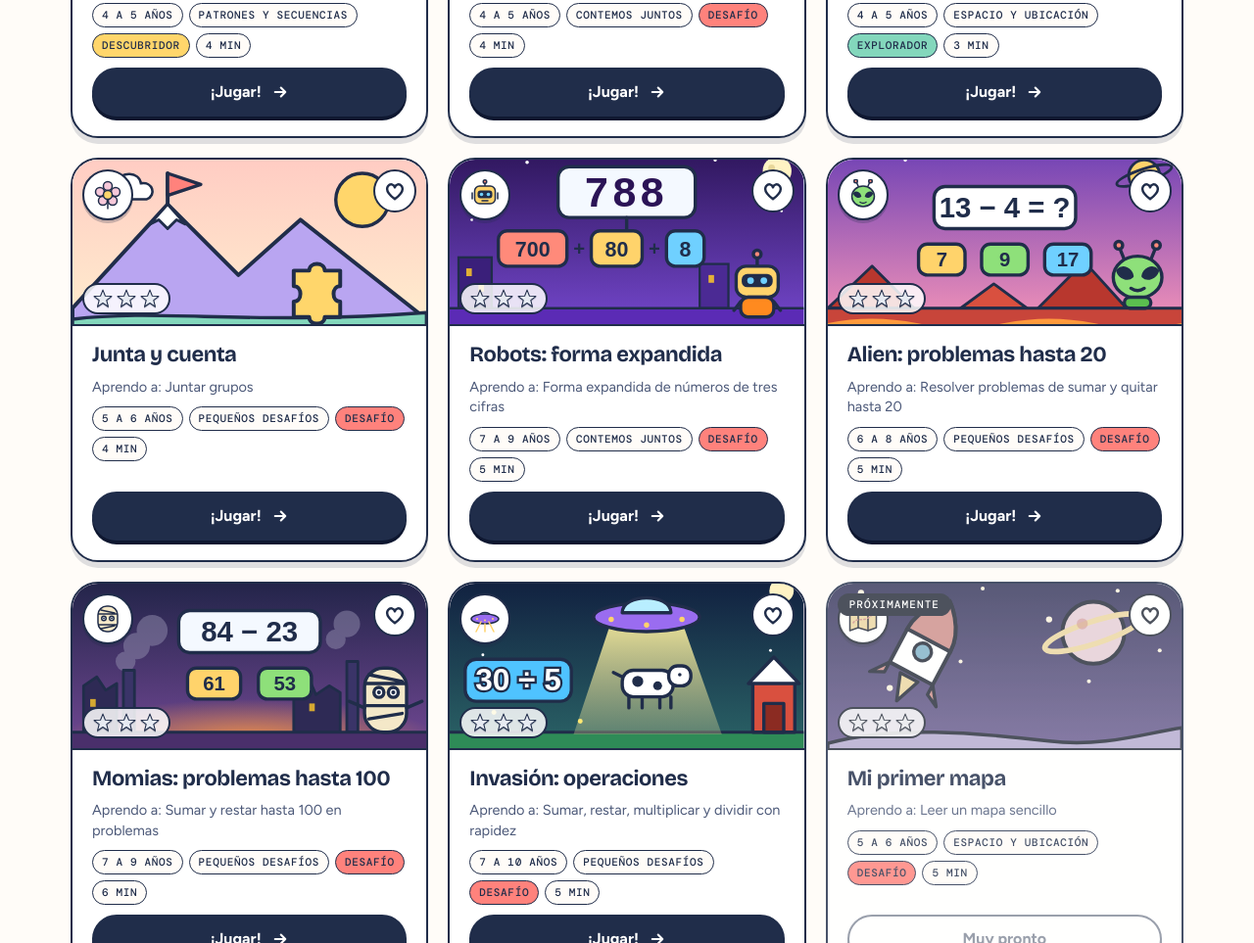
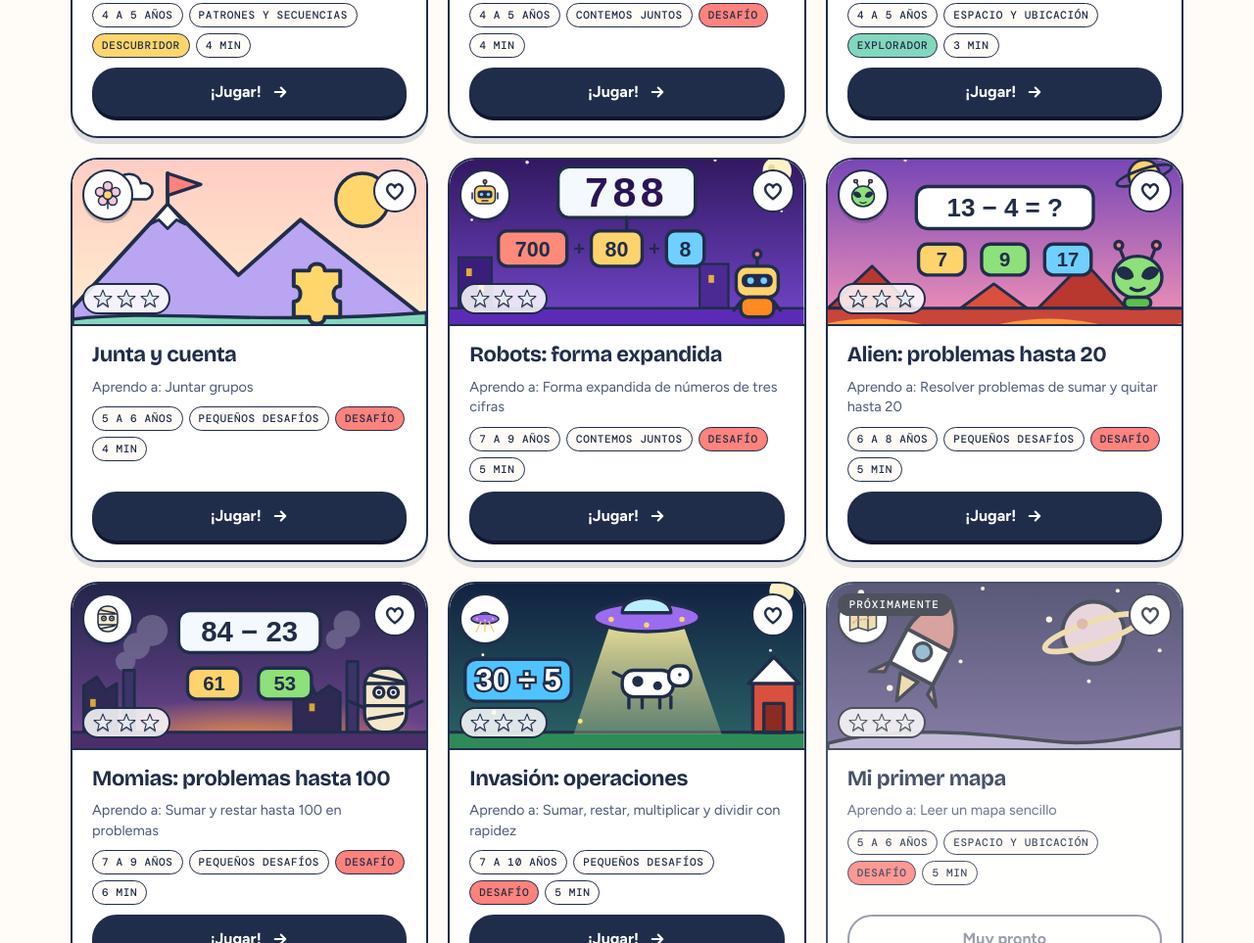
Before and after one commit to Danielzm7/Blog-matem-ticas, a plain HTML site: page matematicas/index.html in a window 1280 px wide. Shown: the part 4171-5134 px from the top of the page at 98% size. Drawn offline with nearby package versions, Linux system fonts and the light colour scheme.

Commit message:
Ajustar el cuadro de la operación en la tarjeta de Alien
Co-Authored-By: Claude Sonnet 5.5 <noreply@anthropic.com>
Claude-Session: https://claude.ai/code/session_01Naga49HoLdT85NfZSuZApQ

```diff
--- a/matematicas/index.html
+++ b/matematicas/index.html
@@ -1266,9 +1266,9 @@ const portadaAlien = () => `<svg class="sc" viewBox="0 0 320 180" preserveAspect
   <circle cx="286" cy="30" r="14" fill="#FFD36B" stroke="#202D4A" stroke-width="2.5"/><ellipse cx="286" cy="30" rx="26" ry="6" fill="none" stroke="#202D4A" stroke-width="2.5" transform="rotate(-18 286 30)"/>
   <g stroke="#202D4A" stroke-width="2.5" stroke-linejoin="round"><path d="M0 150 40 112 78 150Z" fill="#B8372E"/><path d="M190 150 232 108 270 150Z" fill="#B8372E"/><path d="M120 150 150 128 180 150Z" fill="#D9503F"/></g>
   <rect y="150" width="320" height="30" fill="#C8453A"/><path d="M0 150H320" stroke="#202D4A" stroke-width="2.5"/><path d="M0 166q40-8 80 0t80 0 80 0 80 0" fill="none" stroke="#FF9A3D" stroke-width="5" stroke-linecap="round"/>
-  <g stroke="#202D4A" stroke-width="3" stroke-linejoin="round" stroke-linecap="round"><rect x="96" y="40" width="128" height="38" rx="10" fill="#fff"/>
+  <g stroke="#202D4A" stroke-width="3" stroke-linejoin="round" stroke-linecap="round"><rect x="80" y="40" width="160" height="38" rx="10" fill="#fff"/>
    <rect x="82" y="92" width="42" height="28" rx="8" fill="#FFD36B"/><rect x="139" y="92" width="42" height="28" rx="8" fill="#8EE07A"/><rect x="196" y="92" width="42" height="28" rx="8" fill="#6FD0FF"/></g>
-  <g font-family="Fredoka,Nunito,Arial Rounded MT Bold,sans-serif" font-weight="800" text-anchor="middle" fill="#202D4A"><text x="160" y="68" font-size="26">13 − 4 = ?</text><text x="103" y="112" font-size="18">7</text><text x="160" y="112" font-size="18">9</text><text x="217" y="112" font-size="18">17</text></g>
+  <g font-family="Fredoka,Nunito,Arial Rounded MT Bold,sans-serif" font-weight="800" text-anchor="middle" fill="#202D4A"><text x="160" y="67" font-size="23">13 − 4 = ?</text><text x="103" y="112" font-size="18">7</text><text x="160" y="112" font-size="18">9</text><text x="217" y="112" font-size="18">17</text></g>
   <g transform="translate(252 96)" stroke="#202D4A" stroke-width="3" stroke-linejoin="round" stroke-linecap="round">
    <path d="M16 10 12 0M40 10l4-10" fill="none"/><circle cx="11" cy="-3" r="3.5" fill="#FF8A7A"/><circle cx="45" cy="-3" r="3.5" fill="#FF8A7A"/>
    <ellipse cx="28" cy="26" rx="22" ry="19" fill="#8EE07A"/><path d="M10 20c2 6 9 9 13 5-1-6-8-10-13-5zM46 20c-2 6-9 9-13 5 1-6 8-10 13-5z" fill="#202D4A"/><path d="M22 36q6 4 12 0" fill="none"/>
```
